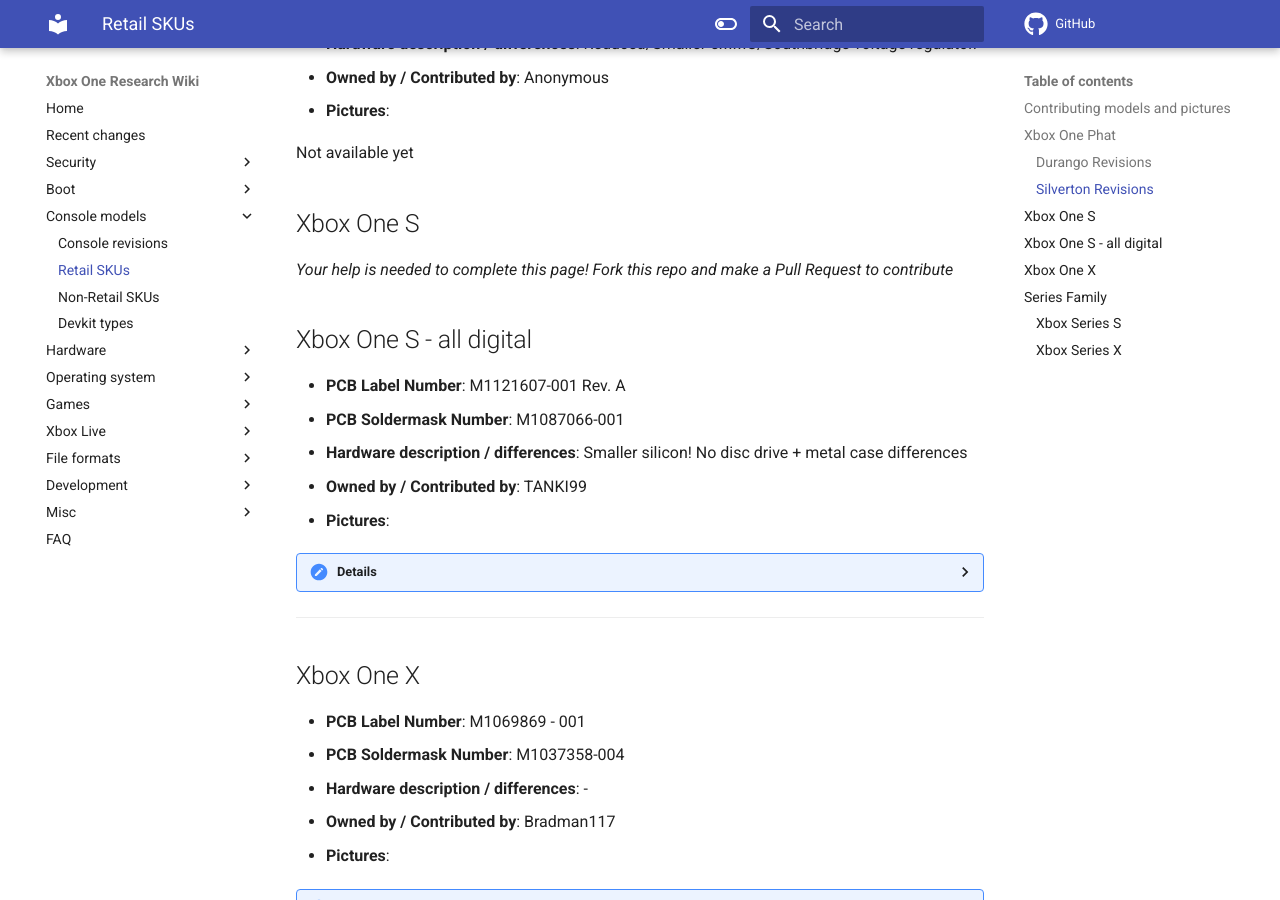
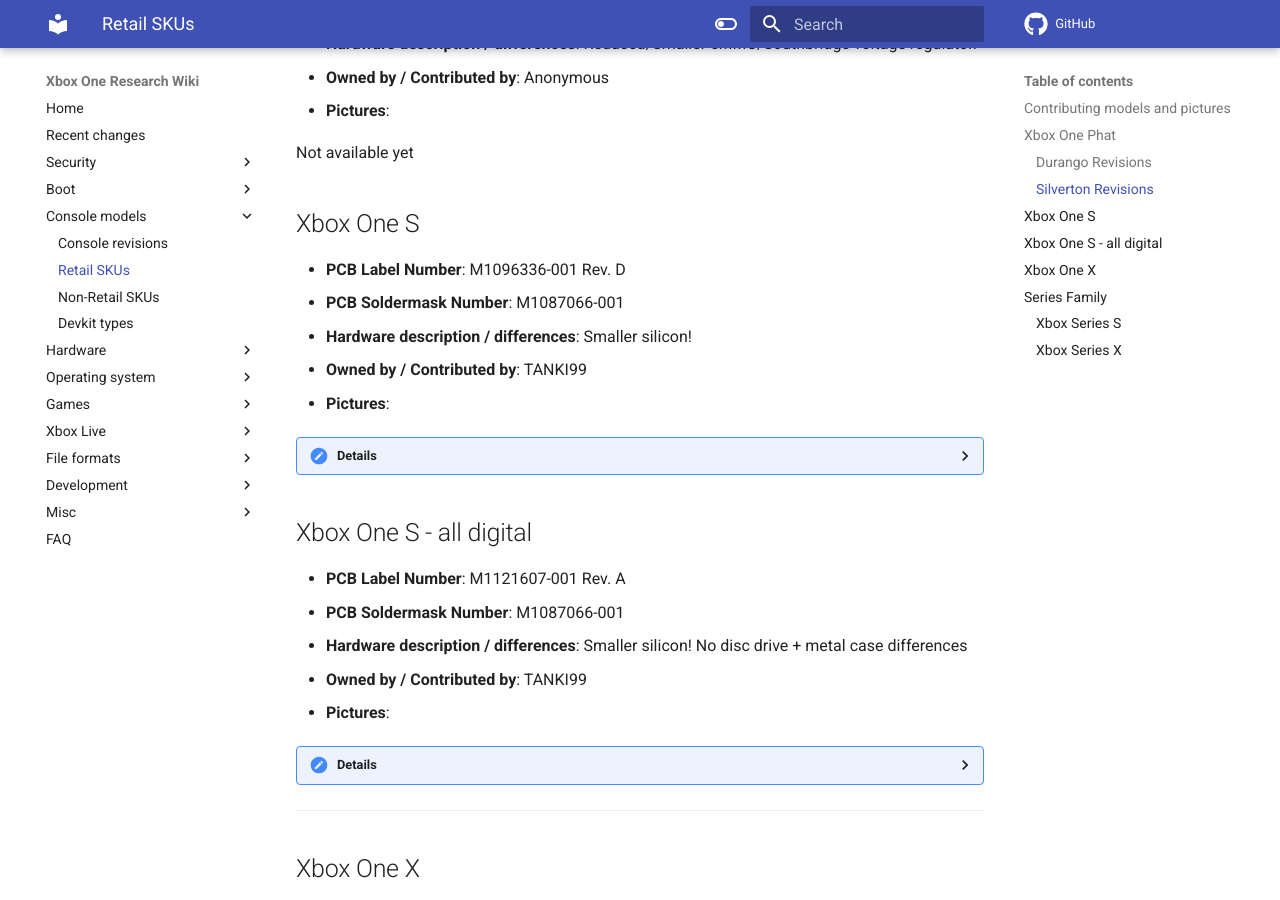
Before and after one commit to xboxoneresearch/wiki, an MkDocs documentation site: the page built from docs/console-models/retail-xone-skus.md, in a window 1280 px wide and 900 px high, scrolled down 2922 px. Built offline with MkDocs 1.6.1 and Material for MkDocs 9.7.7, drawn with Linux system fonts in a browser that asks for light colours; comment, search, counter and statistics services are not loaded.

Commit message:
Add M1096336-001 Rev. D (Xbox One S)

```diff
--- a/docs/console-models/retail-xone-skus.md
+++ b/docs/console-models/retail-xone-skus.md
@@ -141,7 +141,25 @@
 Not available yet
 
 ## Xbox One S
-_Your help is needed to complete this page! Fork this repo and make a Pull Request to contribute_
+
+* **PCB Label Number**: M1096336-001 Rev. D
+* **PCB Soldermask Number**: M1087066-001
+* **Hardware description / differences**: Smaller silicon!
+* **Owned by / Contributed by**: TANKI99
+* **Pictures**:
+
+/// info | Details
+
+![A](../_files/skus/M1096336-001/IMG_1606.jpg)
+![B](../_files/skus/M1096336-001/IMG_1607.jpg)
+![C](../_files/skus/M1096336-001/IMG_1608.jpg)
+![D](../_files/skus/M1096336-001/IMG_1609.jpg)
+![E](../_files/skus/M1096336-001/IMG_1610.jpg)
+![F](../_files/skus/M1096336-001/IMG_1611.jpg)
+![G](../_files/skus/M1096336-001/IMG_1612.jpg)
+
+///
+
 
 ## Xbox One S - all digital
 
```
